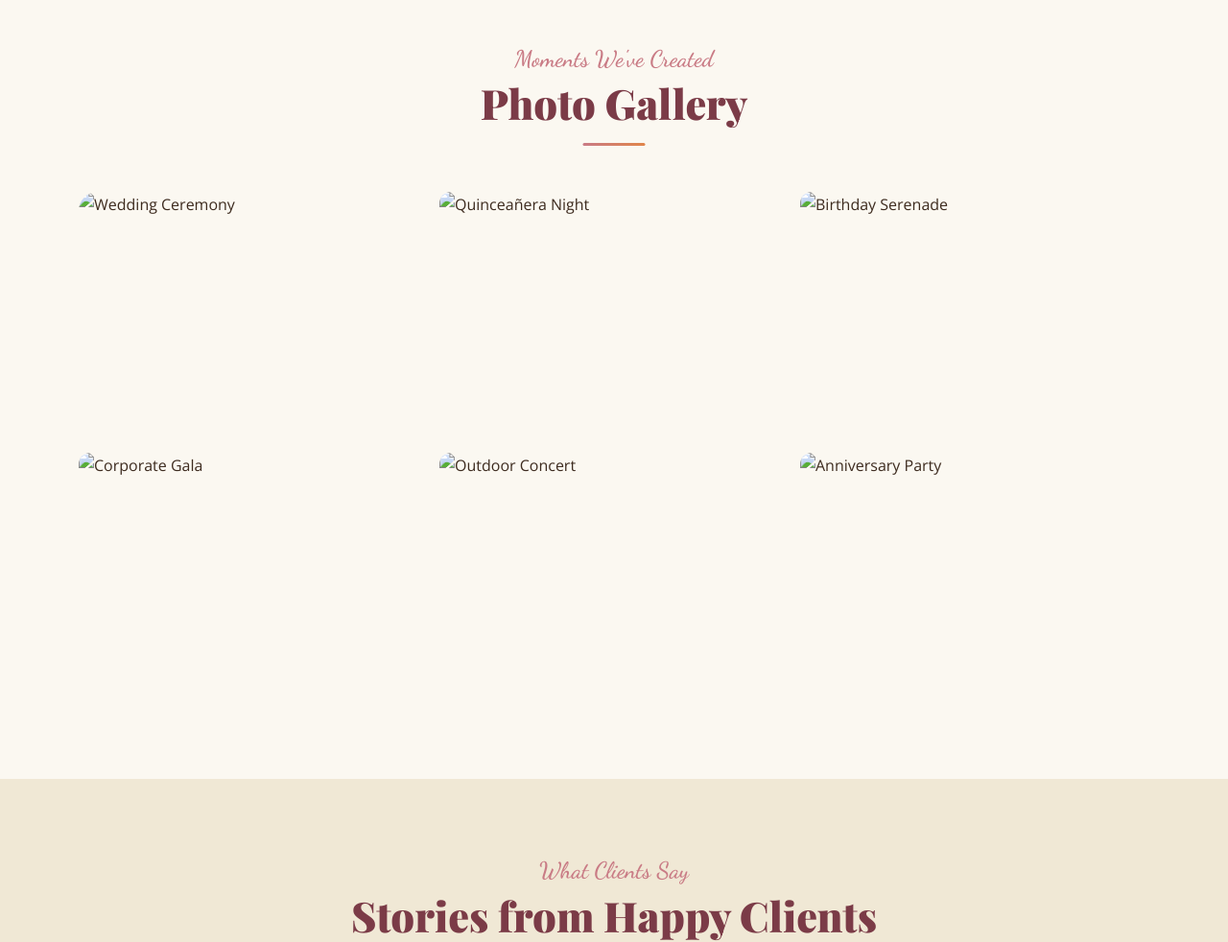
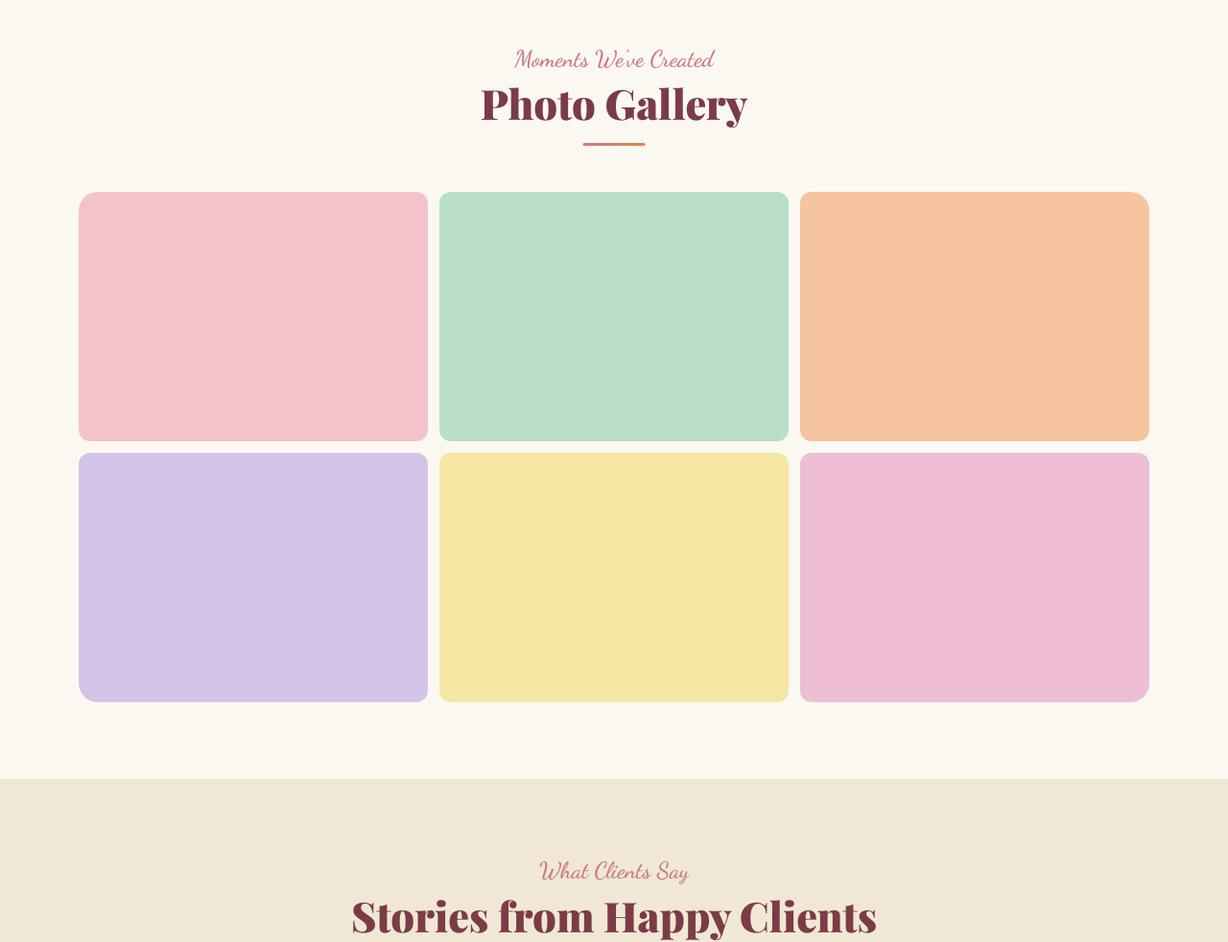
Before and after one commit to g0ochoa/python-mariachi-website, a Django app: page / in a window 1280 px wide. Shown: the part 2636-3618 px from the top of the page at 96% size. Run offline with Django 5.2, Linux system fonts and the light colour scheme; some libraries are stand-ins or nearby versions.

Commit message:
fix: footer in PDF fullscreen, centered search, clickable calendar days, remove via.placeholder.com

```diff
--- a/musicians_portal/templates/musicians_portal/song_detail.html
+++ b/musicians_portal/templates/musicians_portal/song_detail.html
@@ -113,10 +113,7 @@
   #mobile-back-btn {
     display: none;
   }
-
-  @media (max-width: 767px) {
-    /* Default mobile: file list visible, viewer hidden */
-    #song-panels   { flex-direction: column; }
+  body.pdf-fullscreen footer { display: none !important; }
     #file-list-col { flex: 1 1 0; min-height: 0; width: 100%; }
     #viewer-col    { display: none; }
 
--- a/public_site/templates/public_site/home.html
+++ b/public_site/templates/public_site/home.html
@@ -66,9 +66,9 @@
             <div class="col-lg-5">
                 <div class="about-img-wrapper">
                     <img src="{% static 'images/about-band.jpg' %}"
-                         onerror="this.src='https://via.placeholder.com/560x420/F2C4C9/7B3B47?text=Mariachi+Todo+Terreno'"
                          alt="Mariachi Todo Terreno performing live"
-                         class="img-fluid rounded-3 shadow-lg">
+                         class="img-fluid rounded-3 shadow-lg"
+                         style="background:#F2C4C9; min-height:280px;">
                     <div class="about-badge">
                         <span class="badge-years">15</span>
                         <span class="badge-label">Years<br>Exp.</span>
@@ -154,28 +154,22 @@
         <p class="eyebrow-label text-center">Moments We've Created</p>
         <h2 class="section-title text-center">Photo Gallery</h2>
         <div class="gallery-grid">
-            <div class="gallery-item">
-                <img src="https://via.placeholder.com/600x450/F2C4C9/7B3B47?text=Wedding+Ceremony" alt="Wedding Ceremony">
+            <div class="gallery-item" style="background:#F2C4C9;">
                 <div class="gallery-overlay"><span>Wedding Ceremony</span></div>
             </div>
-            <div class="gallery-item">
-                <img src="https://via.placeholder.com/600x450/B8DEC9/7B3B47?text=Quincea%C3%B1era+Night" alt="Quinceañera Night">
+            <div class="gallery-item" style="background:#B8DEC9;">
                 <div class="gallery-overlay"><span>Quinceañera Night</span></div>
             </div>
-            <div class="gallery-item">
-                <img src="https://via.placeholder.com/600x450/F7C4A0/7B3B47?text=Birthday+Serenade" alt="Birthday Serenade">
+            <div class="gallery-item" style="background:#F7C4A0;">
                 <div class="gallery-overlay"><span>Birthday Serenade</span></div>
             </div>
-            <div class="gallery-item">
-                <img src="https://via.placeholder.com/600x450/D4C4E8/7B3B47?text=Corporate+Gala" alt="Corporate Gala">
+            <div class="gallery-item" style="background:#D4C4E8;">
                 <div class="gallery-overlay"><span>Corporate Gala</span></div>
             </div>
-            <div class="gallery-item">
-                <img src="https://via.placeholder.com/600x450/F5E6A3/7B3B47?text=Outdoor+Concert" alt="Outdoor Concert">
+            <div class="gallery-item" style="background:#F5E6A3;">
                 <div class="gallery-overlay"><span>Outdoor Concert</span></div>
             </div>
-            <div class="gallery-item">
-                <img src="https://via.placeholder.com/600x450/F2C4C9/4A1F28?text=Anniversary+Party" alt="Anniversary Party">
+            <div class="gallery-item" style="background:#EDBED4;">
                 <div class="gallery-overlay"><span>Anniversary Party</span></div>
             </div>
         </div>
```
Also changed, not shown: musicians_portal/templates/musicians_portal/calendar.html (+55 -1 lines), musicians_portal/templates/musicians_portal/scores.html (+7 -3 lines).
